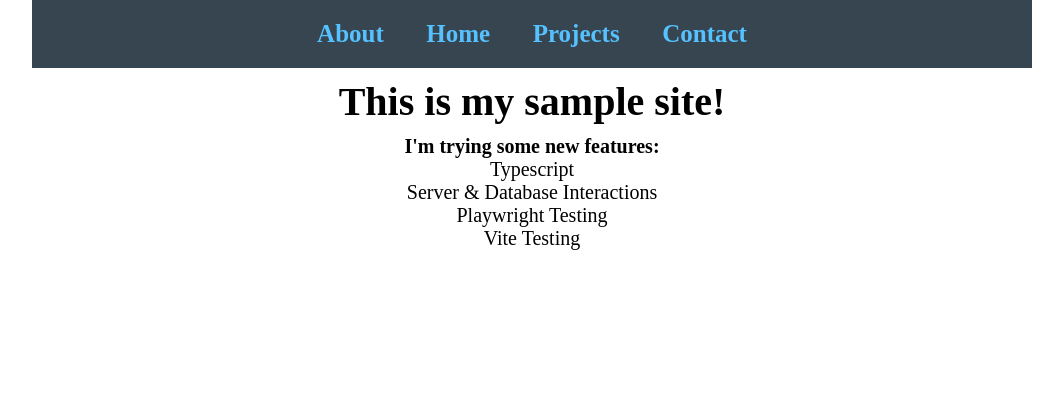
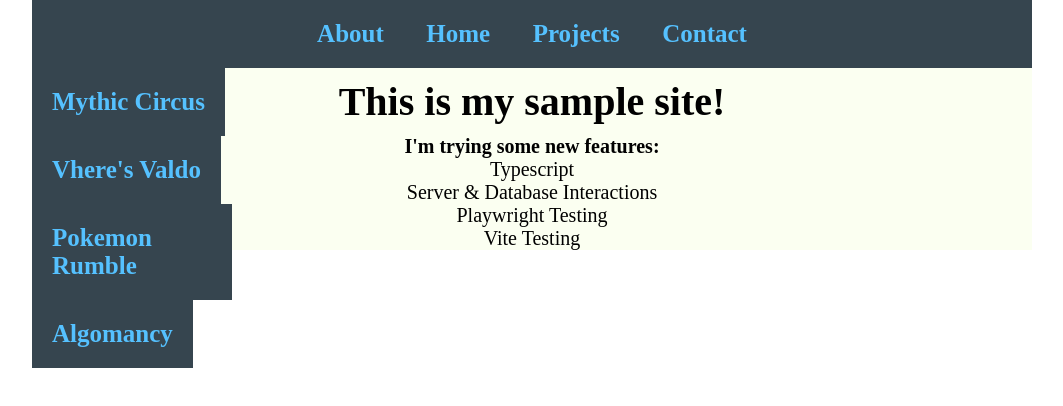
Before and after one commit to JoshCode25/joshin-code, a SvelteKit app: page / in a window 1280 px wide. Shown: the top 406 px of the page, without its empty margins (108-1171 px from the left). Built offline with nearby package versions, Linux system fonts and the light colour scheme.

Commit message:
continued developing accordian project nav

```diff
--- a/src/routes/+layout.svelte
+++ b/src/routes/+layout.svelte
@@ -13,5 +13,6 @@
 		text-align: center;
 		margin: 0 auto;
 		max-width: 100rem;
+		background: var(--primary-light);
 	}
 </style>
--- a/src/routes/Header.svelte
+++ b/src/routes/Header.svelte
@@ -2,7 +2,7 @@
 	import { allProjectNames } from '$lib/stores/pageInfo';
 	import { slide } from 'svelte/transition';
 
-	let isDisplayingProjects: boolean = false;
+	let isDisplayingProjects: boolean = true;
 
 	function openDisplayingProjects() {
 		isDisplayingProjects = true;
@@ -44,6 +44,7 @@
 	}
 	a {
 		color: var(--primary-color);
+		background: var(--primary-dark);
 		display: inline-block;
 		padding: 20px;
 		font-size: 2.5rem;
@@ -53,9 +54,10 @@
 		color: var(--secondary-color);
 		cursor: pointer;
 	}
-	/* .projectSlide {
+	.projectSlide {
 		position: absolute;
 		top: 68.8;
-
-	} */
+		width: 200px;
+		text-align: left;
+	}
 </style>
```
